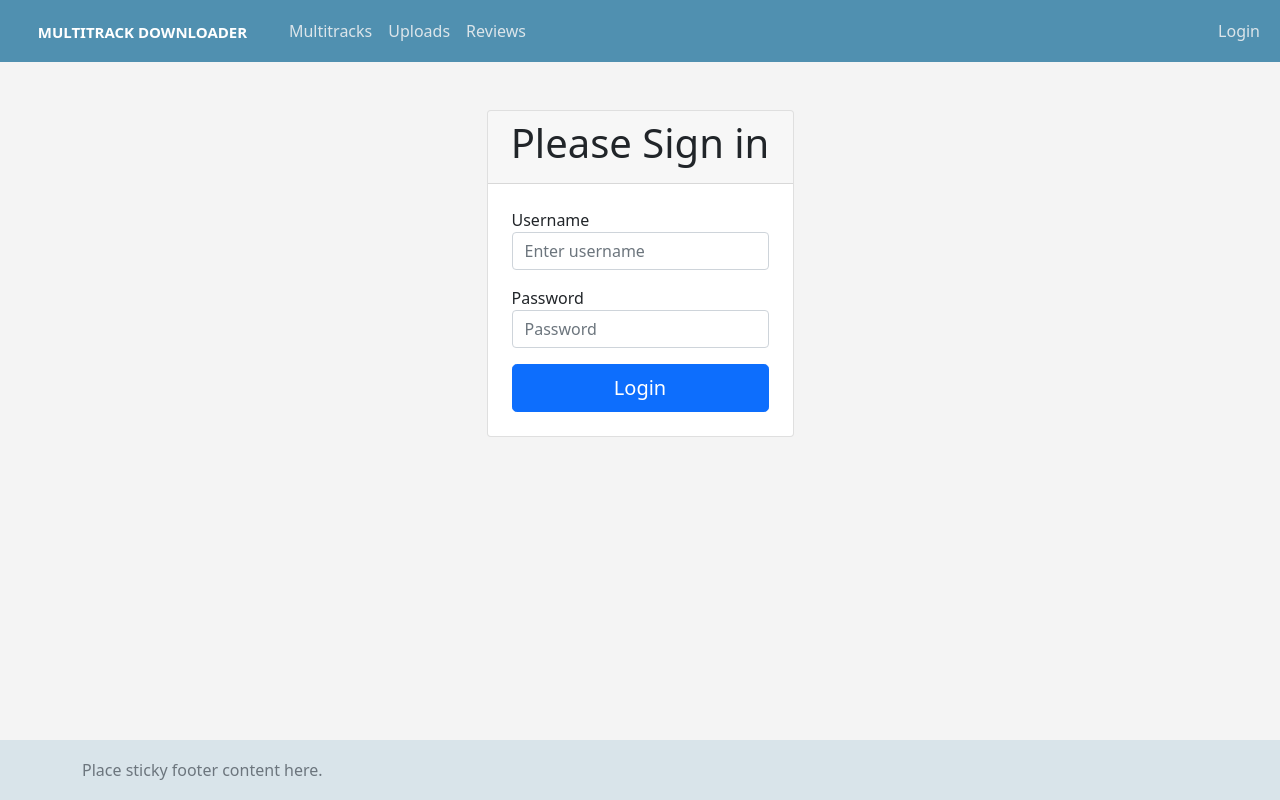
After one commit to ignacio-nava/Multitrack_Downloader, a Django app: page /accounts/login/ in a window 1280 px wide. The commit adds this page. Run offline with Django 3.2, Linux system fonts and the light colour scheme.

Commit message:
Rebuild templates with bootstrap 5

```diff
--- a/dj4eProject/urls.py
+++ b/dj4eProject/urls.py
@@ -18,5 +18,7 @@ from django.urls import path, include
 
 urlpatterns = [
     path('', include('home.urls')),
+    path('multitracks/', include('multitracks.urls')),
     path('admin/', admin.site.urls),
+    path('accounts/', include('django.contrib.auth.urls')),
 ]
--- /dev/null
+++ b/home/context_processors.py
@@ -0,0 +1,7 @@
+from django.conf import settings as django_settings
+
+
+def settings(request):
+    return {
+        'settings': django_settings,
+    }
--- /dev/null
+++ b/home/templates/base_bootstrap.html
@@ -0,0 +1,41 @@
+<!doctype html>
+<html lang="en">
+  <head>
+    <title>{% block title %}{{ settings.APP_NAME }}{% endblock %}</title>
+    <link href="https://cdn.jsdelivr.net/npm/bootstrap@5.0.0-beta1/dist/css/bootstrap.min.css" rel="stylesheet" integrity="sha384-giJF6kkoqNQ00vy+HMDP7azOuL0xtbfIcaT9wjKHr8RbDVddVHyTfAAsrekwKmP1" crossorigin="anonymous">
+    <script src="https://cdn.jsdelivr.net/npm/bootstrap@5.0.0-beta1/dist/js/bootstrap.bundle.min.js" integrity="sha384-ygbV9kiqUc6oa4msXn9868pTtWMgiQaeYH7/t7LECLbyPA2x65Kgf80OJFdroafW" crossorigin="anonymous"></script>
+    <style>
+        .welcome-card {
+            color: #2d5366;
+        }
+        .nav-link {
+            color: #dce5ea !important;
+        }
+    </style>
+    {% block head %}{% endblock %}
+  </head>
+<body style="background-color: #f4f4f4;">
+  <div>
+    {% block navbar %} {% endblock %}
+  </div>
+  <main>
+    {% block welcome %} {% endblock %}
+    {% block messages %}
+    {% if messages %}
+      {% for msg in messages %}
+        <div class="alert alert-{{msg.level_tag}}" role="alert">
+        {{msg.message}}
+        </div>
+      {% endfor %}
+    {% endif %}
+    {% endblock %}
+        {% block content %}
+        {% endblock %}
+  </main>
+  <footer style="position: absolute;bottom: 0; width: 100%; height: 60px; line-height: 60px; background-color: #d9e4ea;">
+    <div class="container">
+      <span class="text-muted">Place sticky footer content here.</span>
+    </div>
+  </footer>
+</body>
+</html>
--- /dev/null
+++ b/home/templates/base_menu.html
@@ -0,0 +1,49 @@
+{% extends "base_bootstrap.html" %}
+{% block navbar %}
+{% load app_tags %} <!-- app para tener los gravatar del usuario -->
+<nav class="navbar navbar-expand-md navbar-dark ps-2" style="background-color: #5090b0;">
+  <div class="container-fluid">
+    <a class="navbar-brand p-2" href="{% url 'home:homepage' %}">
+      <span class="badge">MULTITRACK DOWNLOADER</span>
+    </a>
+    <button class="navbar-toggler" type="button" data-bs-toggle="collapse" data-bs-target="#navbarNav"
+            aria-controls="navbarNav" aria-expanded="false" aria-label="Toggle navigation">
+      <span class="navbar-toggler-icon"></span>
+    </button>
+    <div class="collapse navbar-collapse" id="navbarNav">
+      <ul class="navbar-nav">
+        <li class="nav-item">
+          <a class="nav-link active" href="{% url 'multitracks:all' %}">Multitracks</a>
+        </li>
+        <li class="nav-item">
+          <a class="nav-link active" href="#">Uploads</a>
+        </li>
+        <li class="nav-item">
+          <a class="nav-link active" href="#">Reviews</a>
+        </li>
+      </ul>
+      <ul class="navbar-nav ms-auto">
+        {% if user.is_authenticated %}
+        <div class="btn-group">
+          <li class="nav-item dropdown">
+            <a class="nav-link dropdown-toggle" href="#" id="navbarDropdownMenuLink" role="button" data-bs-toggle="dropdown" aria-expanded="false">
+              <span class="active">{{ user.username }}</span>
+              {% if user|gravatar %}
+                <img class="rounded-circle border border-light" style="width: 30px;" src="{{ user|gravatar:70 }}">
+              {% endif %}
+            </a>
+            <ul class="dropdown-menu dropdown-menu-end">
+              <li><a class="dropdown-item" href="{% url 'logout' %}?next={% url 'home:homepage' %}">Logout</a></li>
+            </ul>
+          </li>
+        </div>
+        {% else %}
+          <li class="nav-item">
+            <a class="nav-link active" aria-current="page" href="{% url 'login' %}?next={% url 'home:homepage' %}">Login</a>
+          </li>
+        {% endif %}
+      </ul>
+    </div>
+  </div>
+</nav>
+{% endblock %}
--- /dev/null
+++ b/home/templates/registration/login.html
@@ -0,0 +1,80 @@
+{% extends "base_menu.html" %}
+
+{% block head %}
+<style>
+    .bd-placeholder-img {
+      font-size: 1.125rem;
+      text-anchor: middle;
+      -webkit-user-select: none;
+      -moz-user-select: none;
+      user-select: none;
+    }
+
+    @media (min-width: 768px) {
+      .bd-placeholder-img-lg {
+        font-size: 3.5rem;
+      }
+    }
+  </style>
+
+
+  <!-- Custom styles for this template -->
+  <link href="signin.css" rel="stylesheet">
+{% endblock %}
+
+{% block content %}
+{% if form.errors %}
+  <p>Your username and password didn't match. Please try again.</p>
+{% endif %}
+
+<!-- <div class="container">
+    <div class="d-flex justify-content-center h-100">
+        <div class="card">
+            <div class="card-header">
+                <h1>Please Sign in</h1>
+            </div>
+            <div class="card-body">
+                <form method="post" action="{% url 'login' %}">
+                    {% csrf_token %}
+                    <div class="input-group form-group">
+						<input type="text" class="form-control" placeholder="username" id="id_username" name="username">
+					</div>
+					<div class="input-group form-group">
+                        <input type="password" class="form-control" placeholder="password" id="id_password" name="password">
+					</div>
+                    <input type="submit" class="w-100 btn btn-lg btn-primary"  value="Login" />
+                    <input type="hidden" name="next" value="{{ next }}" />
+                </form>
+            </div>
+        </div>
+    </div>
+</div> -->
+
+<div class="container mt-5">
+    <div class="d-flex justify-content-center">
+        <div class="card">
+            <div class="card-header text-center">
+                <h1>Please Sign in</h1>
+            </div>
+            <div class="card-body">
+                <form method="post" action="{% url 'login' %}">
+                    {% csrf_token %}
+                    <div class="form-group p-2">
+                        <label for="id_username">Username</label>
+                        <input type="text" class="form-control" placeholder="Enter username" id="id_username" name="username">
+                    </div>
+                    <div class="form-group p-2">
+                        <label for="id_password">Password</label>
+                        <input type="password" class="form-control" placeholder="Password" id="id_password" name="password">
+                    </div>
+                    <div class="p-2">
+                        <input type="submit" class="w-100 btn btn-lg btn-primary"  value="Login" />
+                        <input type="hidden" name="next" value="{{ next }}" />
+                    </div>
+                </form>
+            </div>
+        </div>
+    </div>
+</div>
+
+{% endblock %}
--- a/home/urls.py
+++ b/home/urls.py
@@ -1,6 +1,7 @@
 from django.urls import path
 from . import views
+
 app_name = 'home'
 urlpatterns = [
-    path('', views.HomeView.as_view(), name='home')
+    path('', views.HomeView.as_view(), name='homepage')
 ]
```
Also changed, not shown: dj4eProject/settings.py (+17 -1 lines), home/templates/home/main.html (+12 -1 lines), home/templatetags/app_tags.py (added, +21 -0 lines), home/static/favicon.ico (added), home/templates/registration/login_social.html (added), 3 other files.
